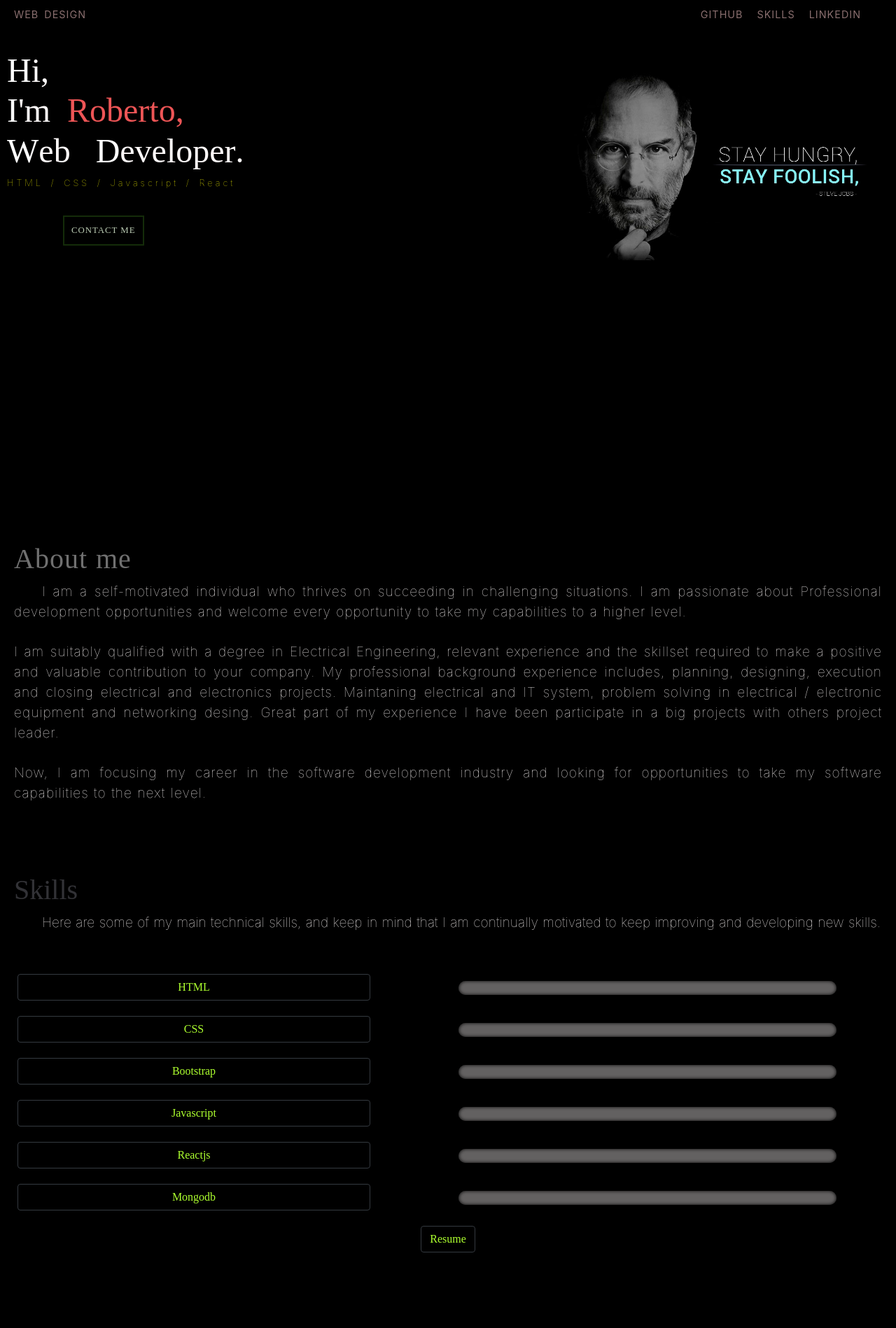
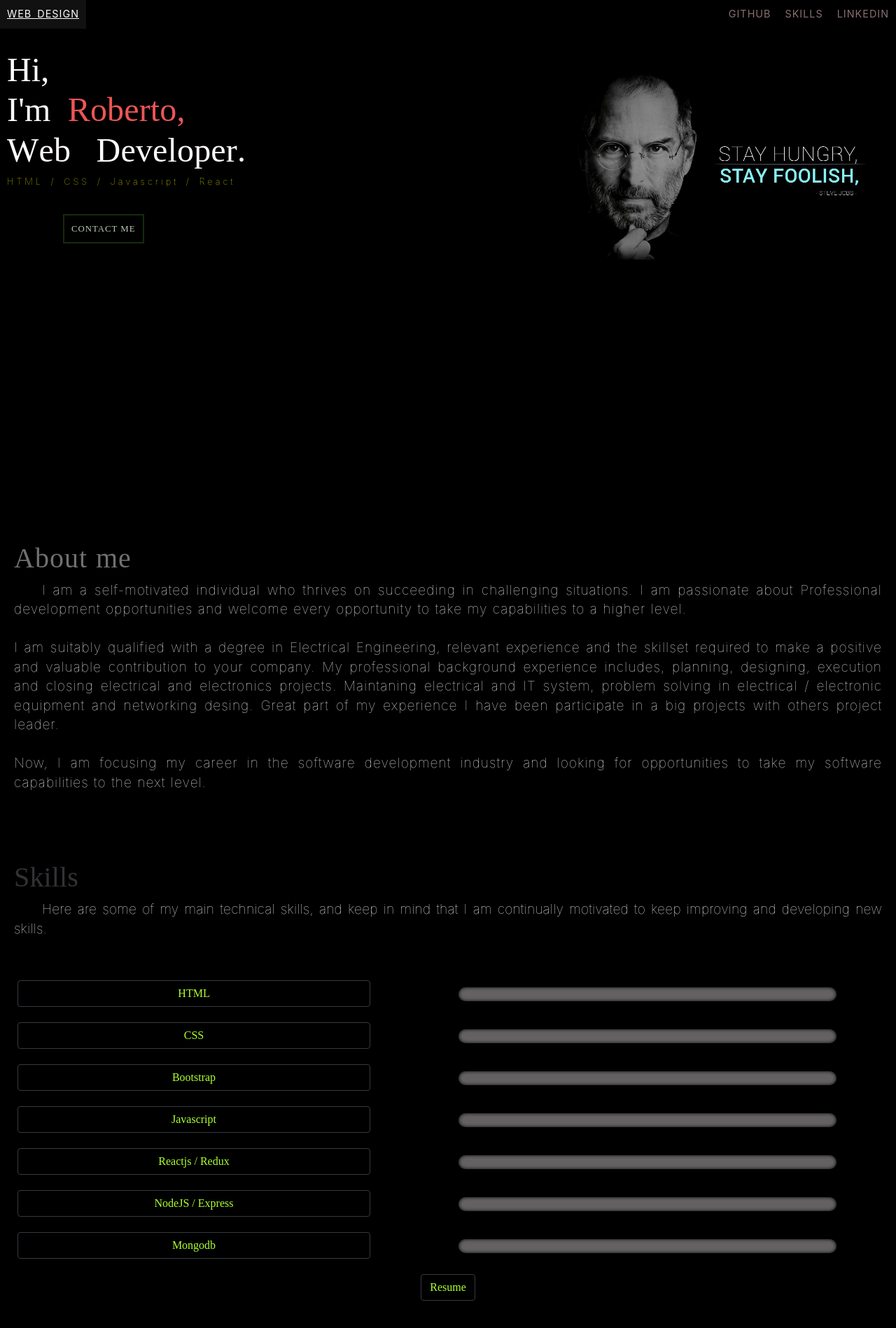
Before and after one commit to robertocandales/React, a React (Create React App) app: page / in a window 1280 px wide. Shown: the top 1898 px of the page at 70% size. Before the commit the page ends 1835 px from the top, so only its background shows below. Built offline with nearby package versions, Linux system fonts and the light colour scheme.

Commit message:
Updates 15-04-2020

```diff
--- a/public/index.html
+++ b/public/index.html
@@ -2,6 +2,10 @@
 <html lang="en">
   <head>
     <meta charset="utf-8" />
+    <meta
+  name="viewport"
+  content="minimum-scale=1, initial-scale=1, width=device-width"
+/>
     <link rel="icon" href="%PUBLIC_URL%/favicon.ico" />
     <link
       rel="stylesheet"
@@ -13,6 +17,9 @@
       rel="stylesheet"
       href="https://fonts.googleapis.com/css?family=Roboto:300,400,500,700&display=swap"
     />
+    <link rel="stylesheet" href="https://fonts.googleapis.com/icon?family=Material+Icons" />
+
+
 
 
     <meta name="viewport" content="width=device-width, initial-scale=1" />
--- a/src/App.js
+++ b/src/App.js
@@ -1,28 +1,32 @@
-import React from "react";
-//import UserForm from "./components/UserForm";
-import Header from "./components/Header";
-import { useSpring, animated } from "react-spring";
-import Title from "./components/Title";
-import "../src/Styles/body.css"
-import About from "./components/About";
-import Skill from "./components/Skill";
-import Work from "./components/Work";
-
-
+import React from 'react';
+// import UserForm from "./components/UserForm";
+import { useSpring, animated } from 'react-spring';
+import Header from './components/Header';
+import Title from './components/Title';
+import './Styles/body.css';
+import About from './components/About';
+import Skill from './components/Skill';
+import Work from './components/Work';
+import CssBaseline from '@material-ui/core/CssBaseline';
 
 function App() {
   const animation1 = useSpring({
     from: {
-      opacity: 0
+      opacity: 0,
     },
     to: {
-      opacity: 1
-    }
+      opacity: 1,
+    },
   });
+
+  const background = {
+    background: 'black',
+  };
 
   return (
     <animated.div style={animation1}>
-      <div >
+      <CssBaseline />
+      <div style={background}>
         <header>
           <Header />
         </header>
@@ -31,9 +35,9 @@ function App() {
         {/* <div style={main} className="container-fluid">
           <UserForm />
         </div> */}
-        <About/>
-        <Skill/>
-        <Work/>
+        <About />
+        <Skill />
+        <Work />
       </div>
     </animated.div>
   );
--- a/src/Styles/navbar.css
+++ b/src/Styles/navbar.css
@@ -5,7 +5,7 @@ ul {
     padding: 0;
     overflow: hidden;
     background-color: black;
-    margin-right: 40px;
+    margin-right: 0px;
 
   }
 
@@ -33,7 +33,7 @@ ul {
   }
   .web {
       float: left;
-      margin-left: 10px;
+      margin-left: 0px;
   }
 
   @media only screen and (max-width: 420px) {
@@ -54,7 +54,7 @@ ul {
     }
     .web {
       float: right;
-      margin-left: 10px;
+      margin-left: 0px;
 
   }
 
--- a/src/components/Skill.js
+++ b/src/components/Skill.js
@@ -1,37 +1,41 @@
-import React, { useState } from "react";
-import "../Styles/skill.css";
-import { useSpring, animated } from "react-spring";
+import React, { useState } from 'react';
+import '../Styles/skill.css';
+import { useSpring, animated } from 'react-spring';
 
-import Resume from "./Resume";
+import Resume from './Resume';
 
 function Skill() {
   const [style, setStyle] = useState();
   const [selectedIndex, setSelectedIndex] = useState(0);
   const habilidades = [
     {
-      name: "HTML",
-      porcentaje: 90
+      name: 'HTML',
+      porcentaje: 90,
     },
     {
-      name: "CSS",
-      porcentaje: 90
+      name: 'CSS',
+      porcentaje: 90,
     },
     {
-      name: "Bootstrap",
-      porcentaje: 80
+      name: 'Bootstrap',
+      porcentaje: 80,
     },
     {
-      name: "Javascript",
-      porcentaje: 75
+      name: 'Javascript',
+      porcentaje: 75,
     },
     {
-      name: "Reactjs",
-      porcentaje: 70
+      name: 'Reactjs / Redux',
+      porcentaje: 70,
     },
     {
-      name: "Mongodb",
-      porcentaje: 40
-    }
+      name: 'NodeJS / Express',
+      porcentaje: 50,
+    },
+    {
+      name: 'Mongodb',
+      porcentaje: 40,
+    },
   ];
   const [skills, setSkills] = useState(habilidades);
   const [a, seta] = useState(true);
@@ -45,11 +49,11 @@ function Skill() {
     const x = porcentaje;
     seta(!a);
     setSkills(skills);
-    //a ?
+    // a ?
     setTimeout(() => {
       const newStyle = {
-        opacity: "1",
-        width: `${x}%`
+        opacity: '1',
+        width: `${x}%`,
       };
       setSelectedIndex(index);
       setStyle(newStyle);
@@ -63,27 +67,27 @@ function Skill() {
     //   }, 100);
   };
   const [showResume, setshowResume] = useState(false);
-  const resume = e => {
+  const resume = (e) => {
     setshowResume(!showResume);
   };
 
-  const animatedResume = useSpring ({
+  const animatedResume = useSpring({
     from: {
-        opacity: 0,
-
-
-      },
-      to: {
-        opacity: 10,
-
-      }
-})
+      opacity: 0,
+    },
+    to: {
+      opacity: 10,
+    },
+  });
 
   return (
     <div className="skills container ">
-      <h1 id="skills" className="title">Skills</h1>
+      <h1 id="skills" className="title">
+        Skills
+      </h1>
       <div className="skills-info">
-      Here are some of my main technical skills, and keep in mind that I am continually motivated to keep improving and developing new skills.
+        Here are some of my main technical skills, and keep in mind that I am continually motivated
+        to keep improving and developing new skills.
       </div>
 
       {skills.map((t, index) => (
@@ -98,11 +102,9 @@ function Skill() {
           </div>
           <div className="col">
             <div className="progress">
-              <div
-                className="progress-bar"
-                style={selectedIndex === index ? style : {}}
-              >
-                {t.porcentaje}%
+              <div className="progress-bar" style={selectedIndex === index ? style : {}}>
+                {t.porcentaje}
+                %
               </div>
             </div>
           </div>
@@ -110,16 +112,14 @@ function Skill() {
       ))}
 
       <div className="resume">
-        <button className="btn btn-outline-dark mb-3 boton1"  onClick={resume}>
+        <button className="btn btn-outline-dark mb-3 boton1" onClick={resume}>
           Resume
         </button>
       </div>
 
-      <animated.div style = {animatedResume}>
-      {showResume ? <Resume showResume={showResume} /> : null}
+      <animated.div style={animatedResume}>
+        {showResume ? <Resume showResume={showResume} /> : null}
       </animated.div>
-
-
     </div>
   );
 }
--- a/src/components/Work.js
+++ b/src/components/Work.js
@@ -1,24 +1,7 @@
-import React from 'react'
-
-
-
+import React from 'react';
 
 function Work() {
-
-
-
-
-    return (
-        <div>
-
-
-
-
-
-
-
-        </div>
-    )
+  return <div />;
 }
 
-export default Work
+export default Work;
```
Also changed, not shown: package.json (+15 -2 lines), src/components/About.js (+20 -17 lines), src/components/Header.js (+27 -17 lines), .eslintrc.js (added), 1 other file (tests, documents, lock files or other folders).
